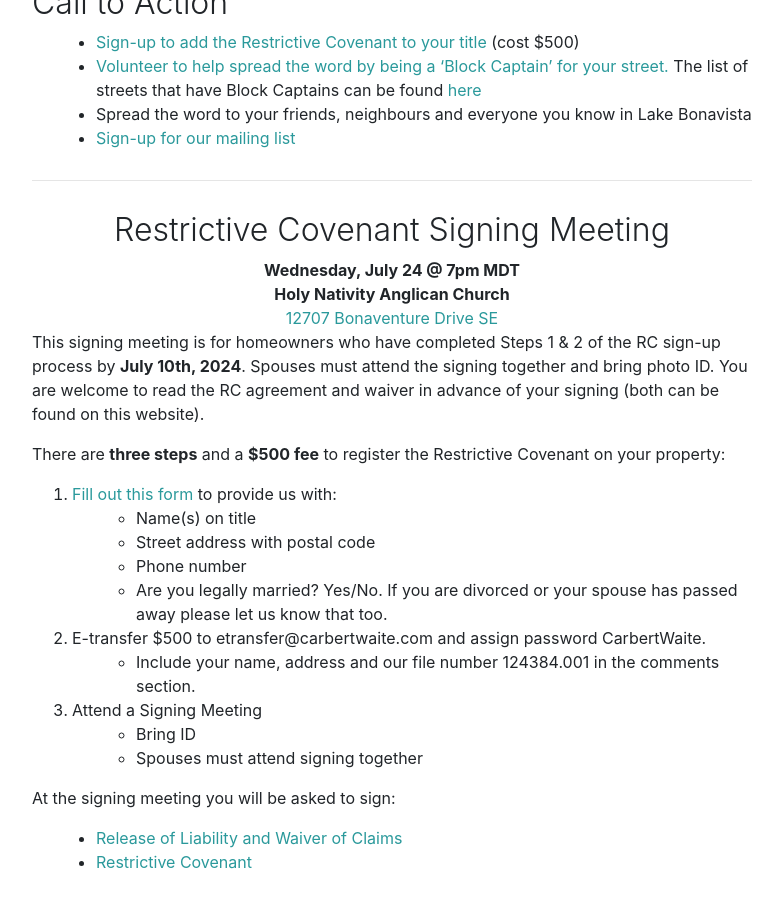
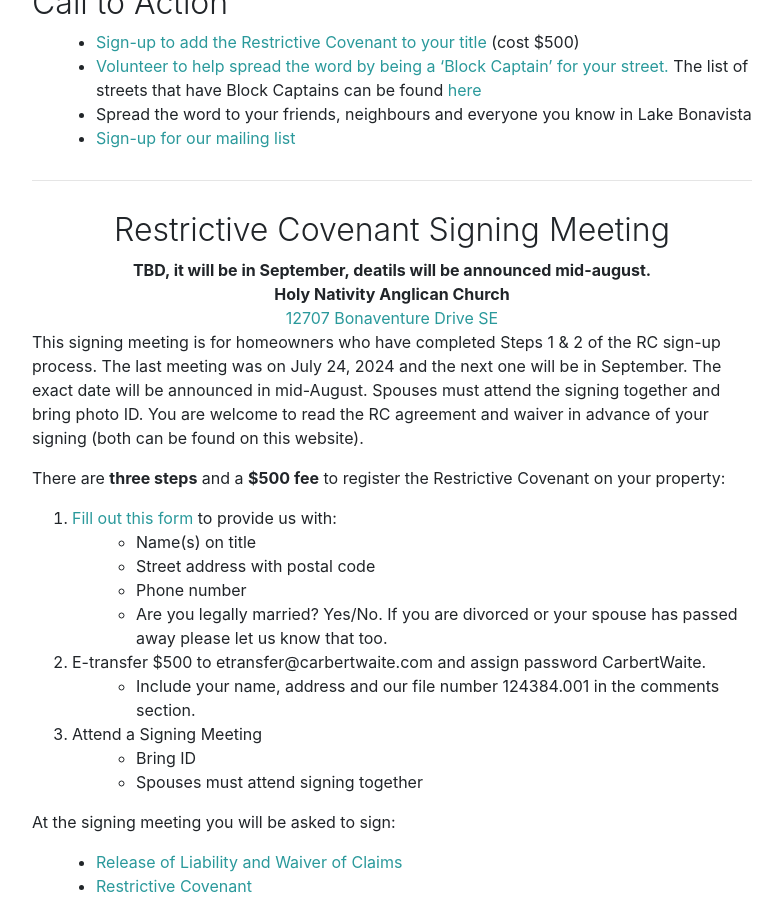
Before and after one commit to BonavistaRC/BonavistaRC.github.io, a Jekyll site: the page built from index.markdown, in a window 1280 px wide and 900 px high, scrolled down 1504 px. Shown: the whole window, without its empty margins (248-1031 px from the left). Built offline with Jekyll 4.4.1, drawn with Linux system fonts in a browser that asks for light colours.

Commit message:
Update index.markdown
Updated details of the next signing meeting

```diff
--- a/index.markdown
+++ b/index.markdown
@@ -89,13 +89,13 @@ The following is a video on Restrictive Covenant Calgary and Lake Bonavista
 ---
 <h2 align="center" id="meeting">Restrictive Covenant Signing Meeting</h2>
 
-<p align="center" style="margin:0"><b>Wednesday, July 24 @ 7pm MDT</b></p>
+<p align="center" style="margin:0"><b>TBD, it will be in September, deatils will be announced mid-august.</b></p>
 
 <p align="center" style="margin:0"><b>Holy Nativity Anglican Church</b></p>
 
 <p align="center" style="margin:0"><a href="https://maps.app.goo.gl/NJ5JtQFouTHuFFLN6">12707 Bonaventure Drive SE</a></p>
 
 
-This signing meeting is for homeowners who have completed Steps 1 & 2 of the RC sign-up process by **July 10th, 2024**. Spouses must attend the signing together and bring photo ID. You are welcome to read the RC agreement and waiver in advance of your signing (both can be found on this website).
+This signing meeting is for homeowners who have completed Steps 1 & 2 of the RC sign-up process. The last meeting was on July 24, 2024 and the next one will be in September. The exact date will be announced in mid-August.  Spouses must attend the signing together and bring photo ID. You are welcome to read the RC agreement and waiver in advance of your signing (both can be found on this website).
 
 {% include steps_to_signup.md %}
```
